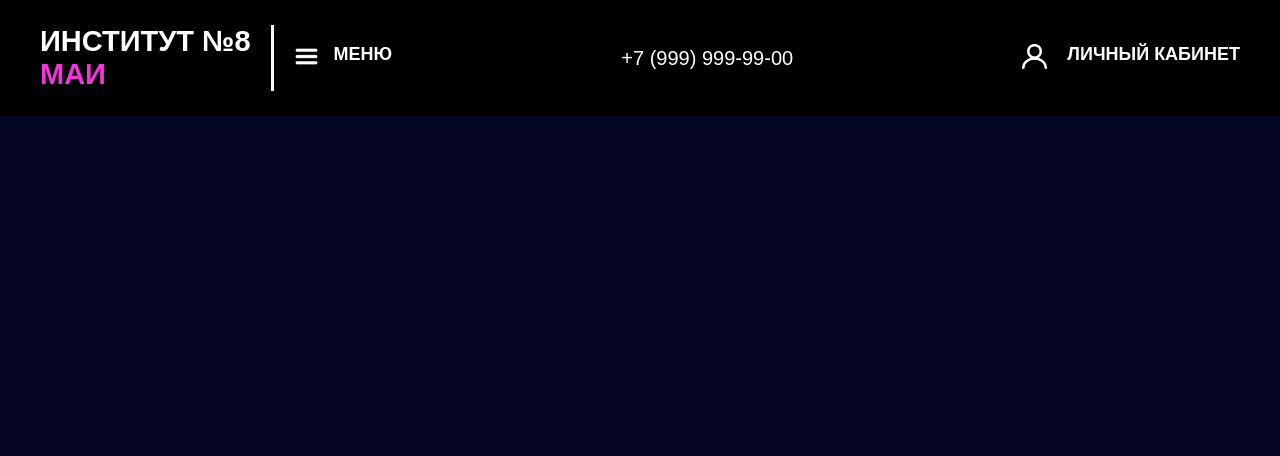
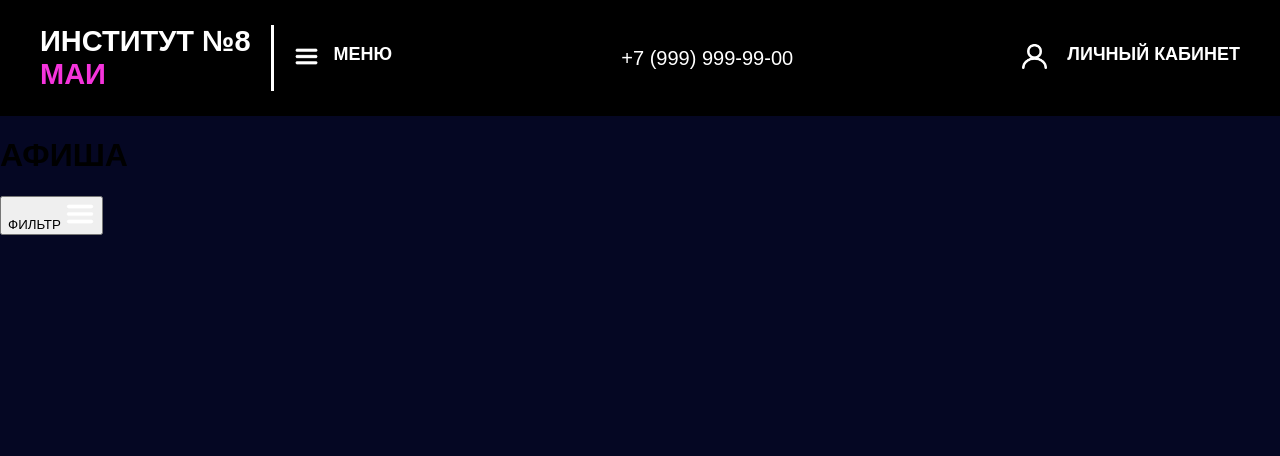
Before and after one commit to qqarisha/womens_community, a Flask app: page / in a window 1280 px wide. Shown: the top 456 px of the page. Run offline with Flask 3, Linux system fonts and the light colour scheme.

Commit message:
afisha.html

```diff
--- a/main_block/templates/afisha.html
+++ b/main_block/templates/afisha.html
@@ -3,5 +3,17 @@
 {% block title %}Главная страница{% endblock %}
 
 {%block body%}
-    <h1></h1>
+<link rel="stylesheet" href="{{ url_for('static', filename='afisha.css')}}">
+    <div class="main">
+        <div class="main-word">
+            <h1 class="main-word-zagolovok">АФИША</h1>
+            <button class="main-word-filt">
+                <div class="main-word-filt-button">
+                    <span class="main-word-filt-1">ФИЛЬТР</span>
+                    <img src="static\menu.png" alt="img-menu-filt" height="30" width="30" class="main-word-filt-2">
+                </div>
+            </button>
+        </div>
+        <div class="main-line"></div>
+    </div>
 {%endblock%}
```
